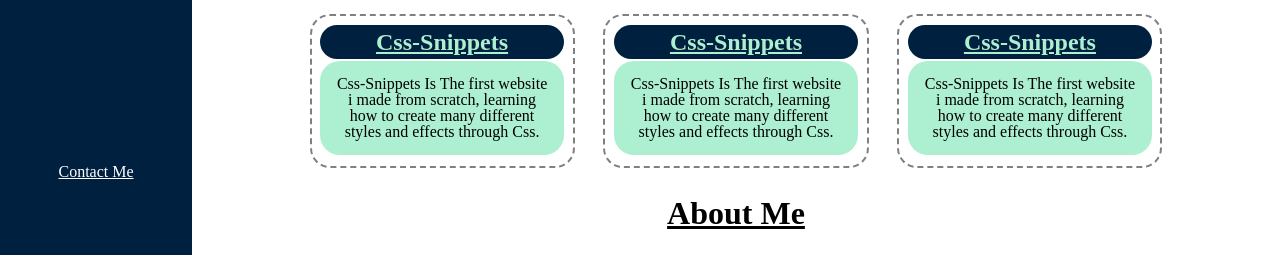
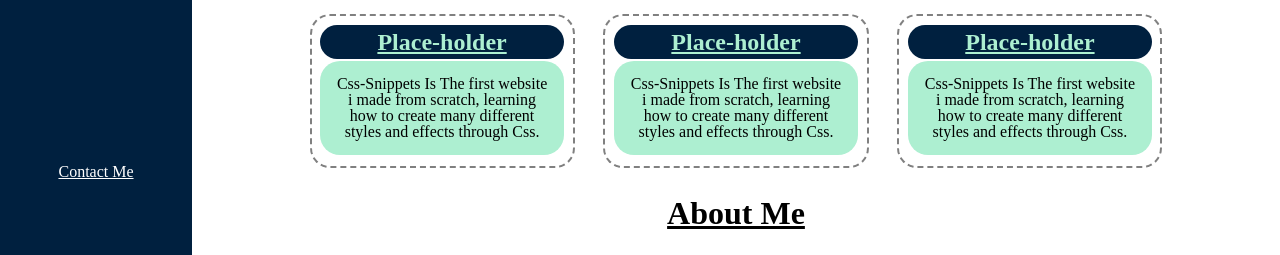
Before and after one commit to Thomas21119/Toms-Portfolio, a plain HTML site: page index.html in a window 1280 px wide. Shown: the part 536-791 px from the top of the page. Drawn offline with Linux system fonts and the light colour scheme.

Commit message:
changed placeholders name to placeholder

```diff
--- a/index.html
+++ b/index.html
@@ -49,21 +49,21 @@
             </div>
             <div>
                 <h3 class="my-work-headings">
-                    <a href="https://thomas21119.github.io/Css-Snippets/">Css-Snippets</a>
+                    <a href="https://thomas21119.github.io/Css-Snippets/">Place-holder</a>
                 </h3>
                 <p id="card">Css-Snippets Is The first website i made from scratch, learning how to create many different styles and effects through Css.
                 </p>
             </div>
             <div>
                 <h3 class="my-work-headings">
-                    <a href="https://thomas21119.github.io/Css-Snippets/">Css-Snippets</a>
+                    <a href="https://thomas21119.github.io/Css-Snippets/">Place-holder</a>
                 </h3>
                 <p id="card">Css-Snippets Is The first website i made from scratch, learning how to create many different styles and effects through Css.
                 </p>
             </div>
             <div>
                 <h3 class="my-work-headings">
-                    <a href="https://thomas21119.github.io/Css-Snippets/">Css-Snippets</a>
+                    <a href="https://thomas21119.github.io/Css-Snippets/">Place-holder</a>
                 </h3>
                 <p id="card">Css-Snippets Is The first website i made from scratch, learning how to create many different styles and effects through Css.
                 </p>
```
